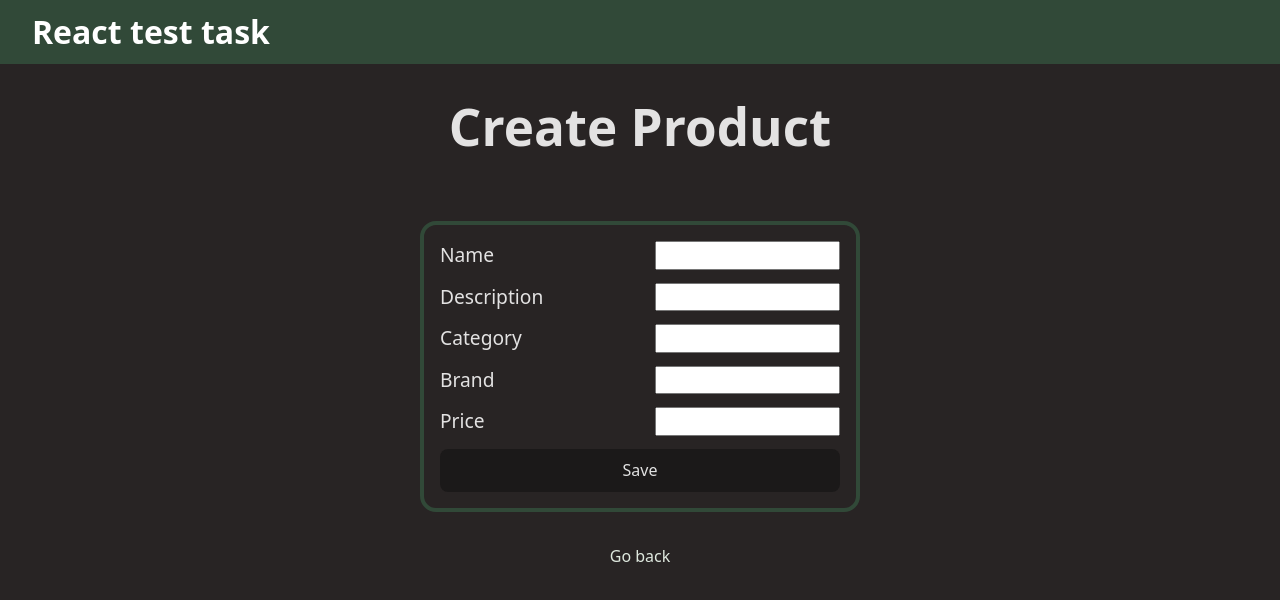
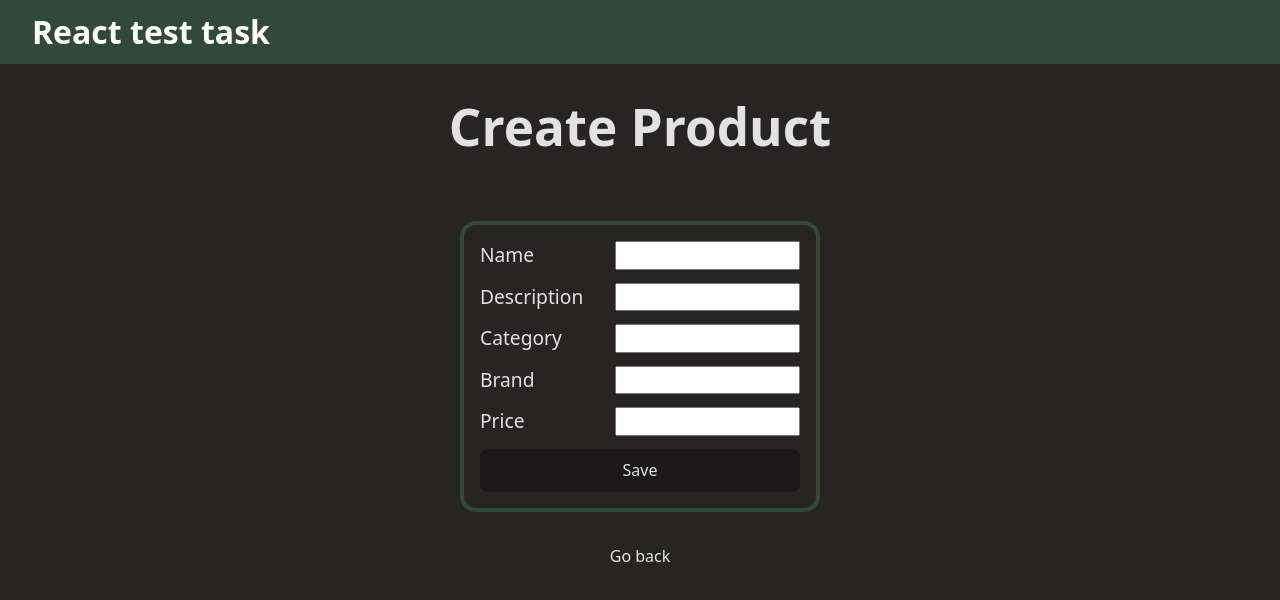
Before and after one commit to alinidi/gallery, a React (Vite) app: page /gallery/create-product in a window 1280 px wide. Shown: the top 600 px of the page. Built offline with nearby package versions, Linux system fonts and the light colour scheme.

Commit message:
feat: change style for Form component

```diff
--- a/src/components/common/Form/Form.module.scss
+++ b/src/components/common/Form/Form.module.scss
@@ -2,7 +2,7 @@
   display: flex;
   flex-direction: column;
   gap: 0.8rem;
-  max-width: 25rem;
+  max-width: 20rem;
   width: 100%;
   margin: 0 auto;
   padding: 1rem;
```
